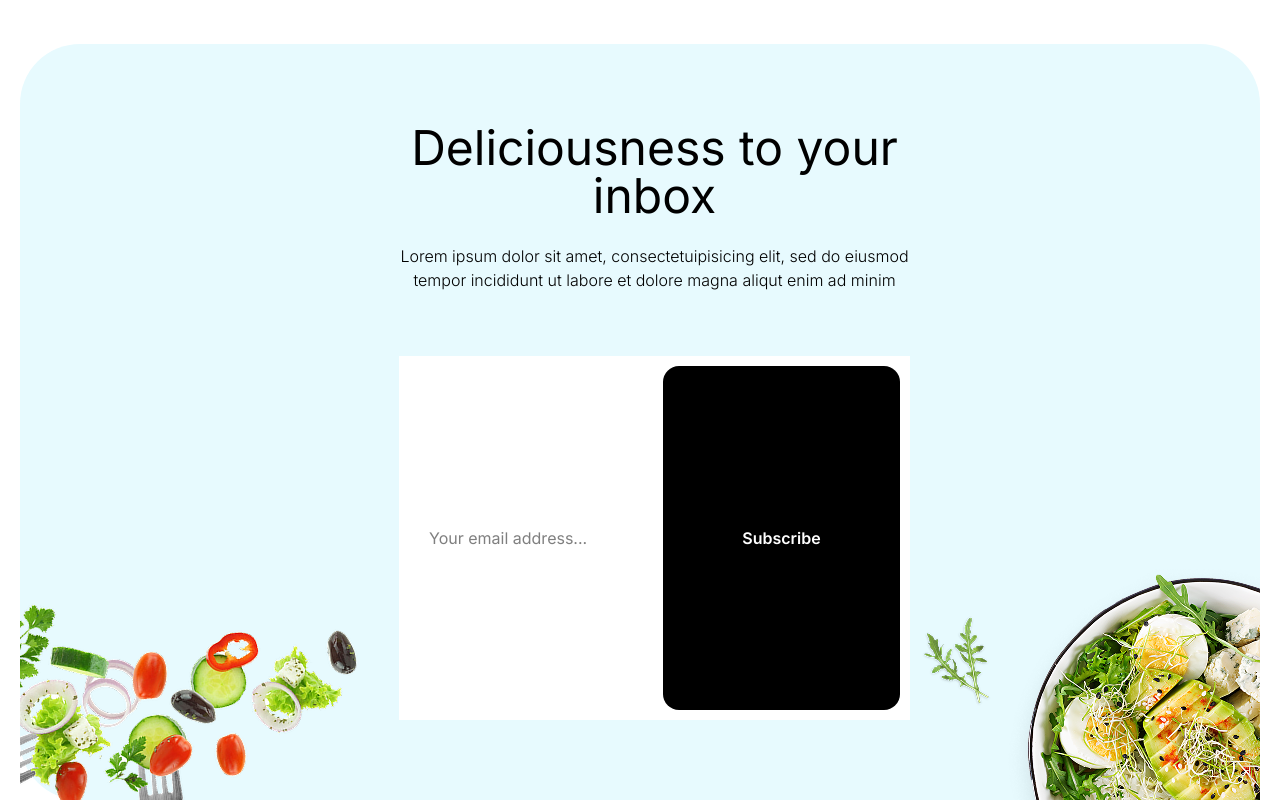
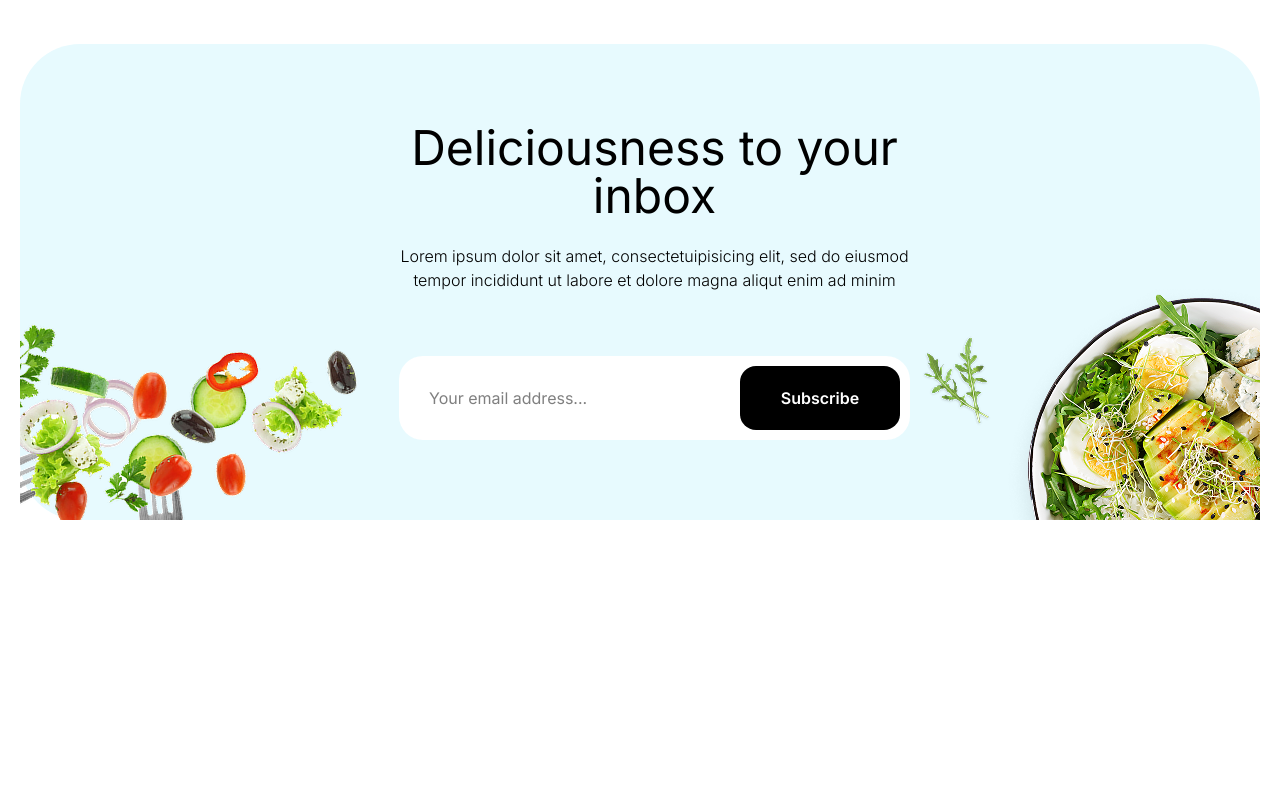
Before and after one commit to mrravan0/foodieland-project, a React (Vite) app: page / in a window 1280 px wide. Shown: the part 6189-6989 px from the top of the page. After the commit the page ends 6709 px from the top, so only its background shows below. Built offline with nearby package versions, Linux system fonts and the light colour scheme.

Commit message:
Added deliciousness Component

```diff
--- a/src/components/home-components/Delicious.tsx
+++ b/src/components/home-components/Delicious.tsx
@@ -20,7 +20,7 @@ const Delicious: FC<HomeDeliciousProps> = ({ data }) => {
           </p>
         </div>
         <div className="max-tablet:grid-cols-2 max-mobile:grid-cols-1 grid grid-cols-4 gap-3">
-          {data?.map((item) => <RecipeCard data={item} />)}
+          {data?.map((item) => <RecipeCard data={item} key={item.id} />)}
         </div>
       </div>
     </section>
--- a/src/components/layout/Deliciousness.tsx
+++ b/src/components/layout/Deliciousness.tsx
@@ -1,11 +1,14 @@
-import type { FC } from "react";
+import { useRef, type FC } from "react";
 
 const Deliciousness: FC = () => {
+  const inputReF = useRef<HTMLInputElement | null>(null);
+
   return (
     <section>
       <div className="container-custom">
         <div className="bg-custom-blue flex items-end justify-between rounded-[60px]">
           <img
+            className="max-laptop-s:w-62.5"
             src="/layout/deliciousness/photo1.png"
             alt=""
           />
@@ -18,16 +21,23 @@ const Deliciousness: FC = () => {
                 ad minim
               </p>
             </div>
-            <div className="flex cursor-pointer items-center bg-white py-2.5 pr-2.5 pl-7.5">
+            <div
+              className="flex cursor-pointer items-center justify-between rounded-3xl bg-white py-2.5 pr-2.5 pl-7.5"
+              onClick={() => inputReF.current?.focus()}
+            >
               <input
-                className="outline-none"
+                className="h-full grow outline-none"
                 type="email"
                 placeholder="Your email address..."
+                ref={inputReF}
               />
-              <button className="button-custom py-40">Subscribe</button>
+              <button className="button-custom z-10 max-w-40 py-5">
+                Subscribe
+              </button>
             </div>
           </div>
           <img
+            className="max-laptop-s:w-62.5 max-tablet:w-50"
             src="/layout/deliciousness/photo2.png"
             alt=""
           />
--- a/src/fake-data/home-data/HomeData.ts
+++ b/src/fake-data/home-data/HomeData.ts
@@ -222,24 +222,24 @@ export const homeDeliciousData: (HomeTypes.HomeMedia &
     title: "Mixed Tropical Fruit Salad with Superfood Boosts",
     image: "/home-page/homeDelicious/photo1.png",
     description: "Snack",
-    id: "1",
+    id: "5",
   },
   {
     title: "Big and Juicy Wagyu Beef Cheeseburger",
     image: "/home-page/homeDelicious/photo2.png",
     description: "Healthy",
-    id: "2",
+    id: "6",
   },
   {
     title: "Healthy Japanese Fried Rice with Asparagus",
     image: "/home-page/homeDelicious/photo3.png",
     description: "Western",
-    id: "3",
+    id: "7",
   },
   {
     title: "Cauliflower Walnut Vegetarian Taco Meat",
     image: "/home-page/homeDelicious/photo4.png",
     description: "Eastern",
-    id: "4",
+    id: "8",
   },
 ];
--- a/src/features/app/App.tsx
+++ b/src/features/app/App.tsx
@@ -9,12 +9,14 @@ function App() {
   return (
     <Fragment>
       <Header data={AppData.layoutData} />
+      <main>
         <Routes>
           <Route
             path="/"
             element={<HomePage />}
           />
         </Routes>
+      </main>
       <Deliciousness />
     </Fragment>
   );
```
Lines whose indentation alone changed are shown as unchanged.
